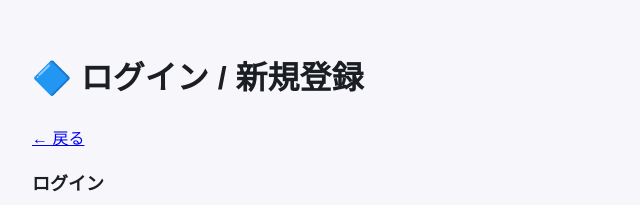
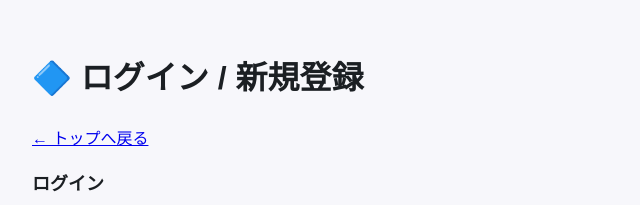
Before and after one commit to katooooooooooooo/petals, a website: page auth.html in a window 1280 px wide. Shown: the top 205 px of the page, without its empty margins (0-640 px from the left). Drawn offline with Linux system fonts and the light colour scheme.

Commit message:
Update auth.html

```diff
--- a/auth.html
+++ b/auth.html
@@ -13,7 +13,7 @@
 </head>
 <body>
   <h1>🔷 ログイン / 新規登録</h1>
-  <p><a href="/">← 戻る</a></p>
+   <p><a href="index.html">← トップへ戻る</a></p>
 
   <h2>ログイン</h2>
   <input id="login-email" type="email" placeholder="メールアドレス" />
```
